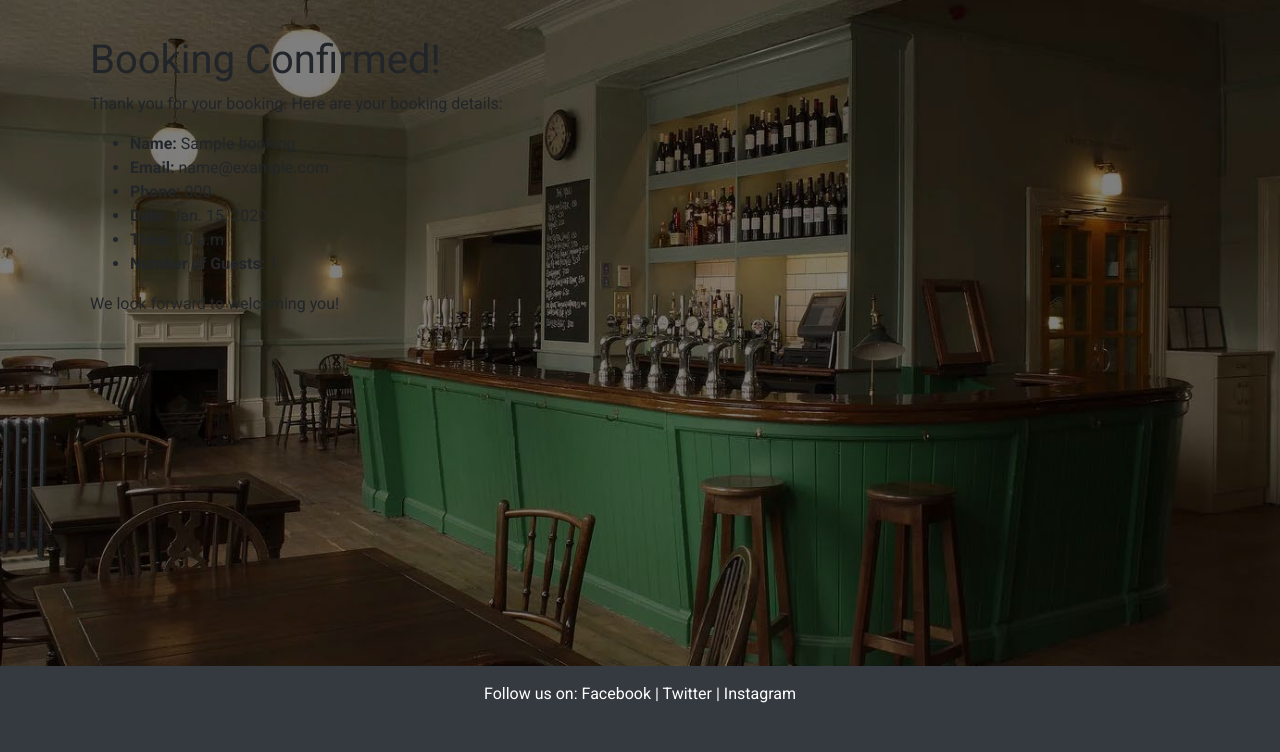
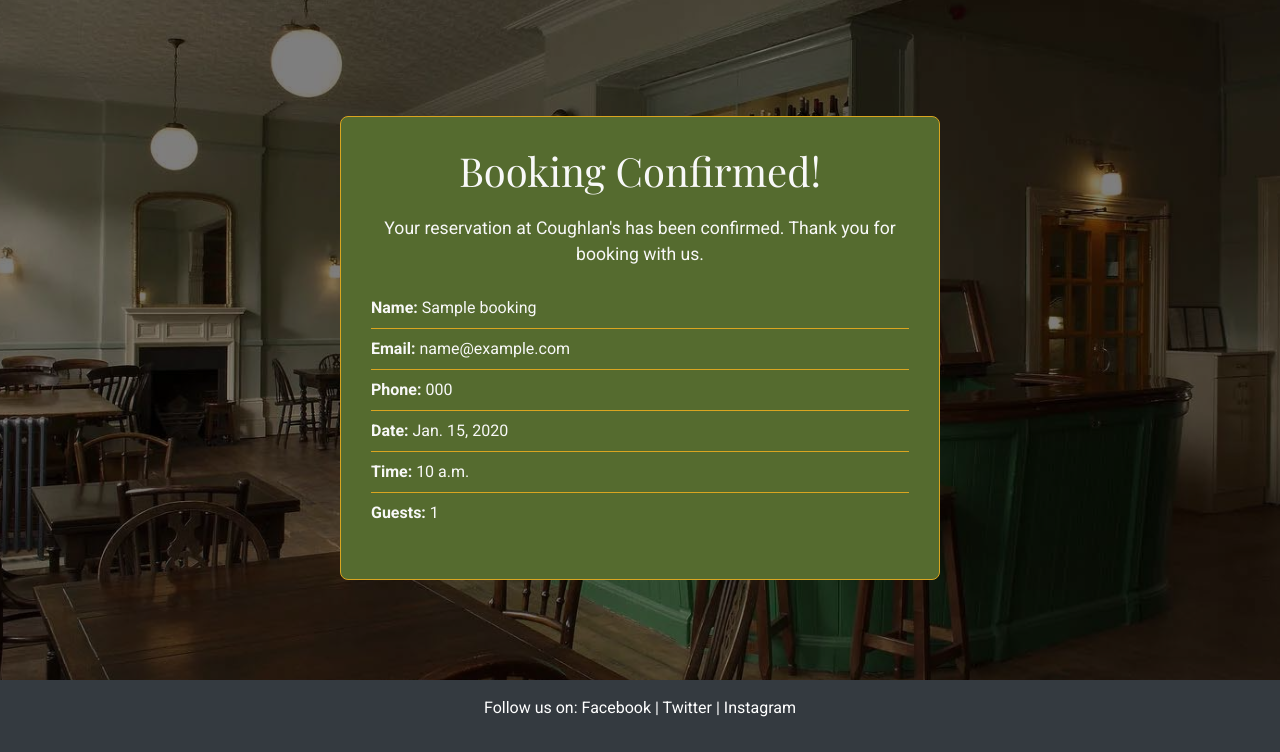
Before and after one commit to p-coughlan/book-a-table, a Django app: page /success/1/ in a window 1280 px wide. Shown: the part 62-814 px from the top of the page. Before the commit the page ends 765 px from the top, so only its background shows below. Run offline with Django 4.2, Linux system fonts and the light colour scheme; tables that the repository leaves empty hold one stand-in row (values such as "Sample post"); some libraries are stand-ins or nearby versions.

Commit message:
Refactor booking templates for improved styling and layout, enhancing user experience on booking confirmation

```diff
--- a/bookings/templates/bookings/booking_success.html
+++ b/bookings/templates/bookings/booking_success.html
@@ -2,16 +2,58 @@
 
 {% block title %}Booking Confirmed{% endblock %}
 
+{% block extra_css %}
+<style>
+  /* Styles specific to the booking success page */
+
+  /* Container for the booking confirmation details */
+  .booking-success-container {
+    max-width: 600px;
+    margin: 80px auto;
+    background-color: #556B2F;  /* Same olive green as the submit button */
+    padding: 30px;
+    border: 1px solid goldenrod;
+    border-radius: 8px;
+    text-align: center;
+  }
+  .booking-success-container h1 {
+    font-family: 'Playfair Display', serif;
+    color: #f8f8f8;
+    margin-bottom: 20px;
+  }
+  .booking-success-container p {
+    color: #f8f8f8;
+    font-size: 1.1rem;
+  }
+  /* List items to display booking details */
+  .booking-details {
+    list-style: none;
+    padding: 0;
+    margin-top: 20px;
+    text-align: left;
+  }
+  .booking-details li {
+    padding: 8px 0;
+    border-bottom: 1px solid goldenrod;
+    color: #f8f8f8;
+  }
+  .booking-details li:last-child {
+    border-bottom: none;
+  }
+</style>
+{% endblock %}
+
 {% block content %}
-<h1>Booking Confirmed!</h1>
-<p>Thank you for your booking. Here are your booking details:</p>
-<ul>
+<div class="booking-success-container">
+  <h1>Booking Confirmed!</h1>
+  <p>Your reservation at Coughlan's has been confirmed. Thank you for booking with us.</p>
+  <ul class="booking-details">
     <li><strong>Name:</strong> {{ booking.name }}</li>
     <li><strong>Email:</strong> {{ booking.email }}</li>
     <li><strong>Phone:</strong> {{ booking.phone }}</li>
     <li><strong>Date:</strong> {{ booking.date }}</li>
     <li><strong>Time:</strong> {{ booking.time }}</li>
-    <li><strong>Number of Guests:</strong> {{ booking.guests }}</li>
-</ul>
-<p>We look forward to welcoming you!</p>
+    <li><strong>Guests:</strong> {{ booking.guests }}</li>
+  </ul>
+</div>
 {% endblock %}
```
Also changed, not shown: bookings/templates/bookings/book_table.html (+8 -3 lines).
